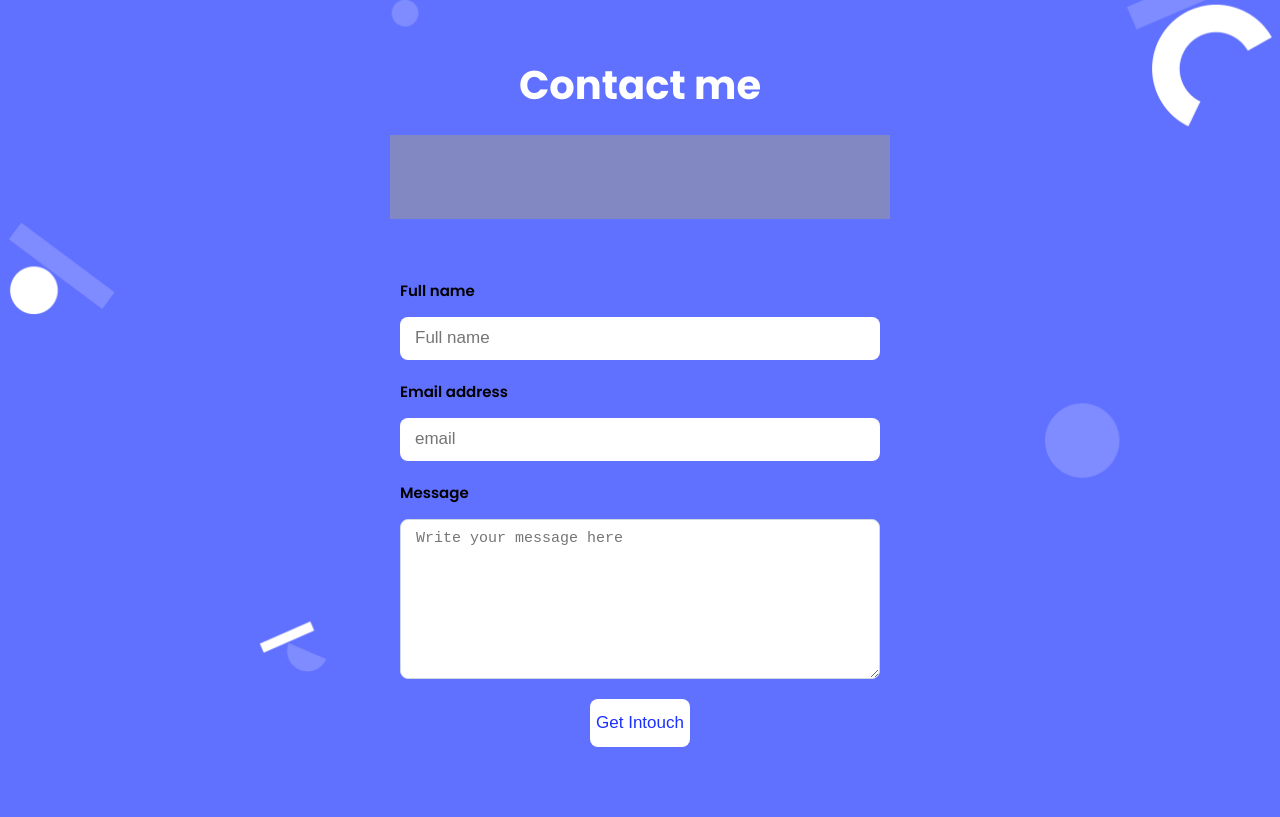
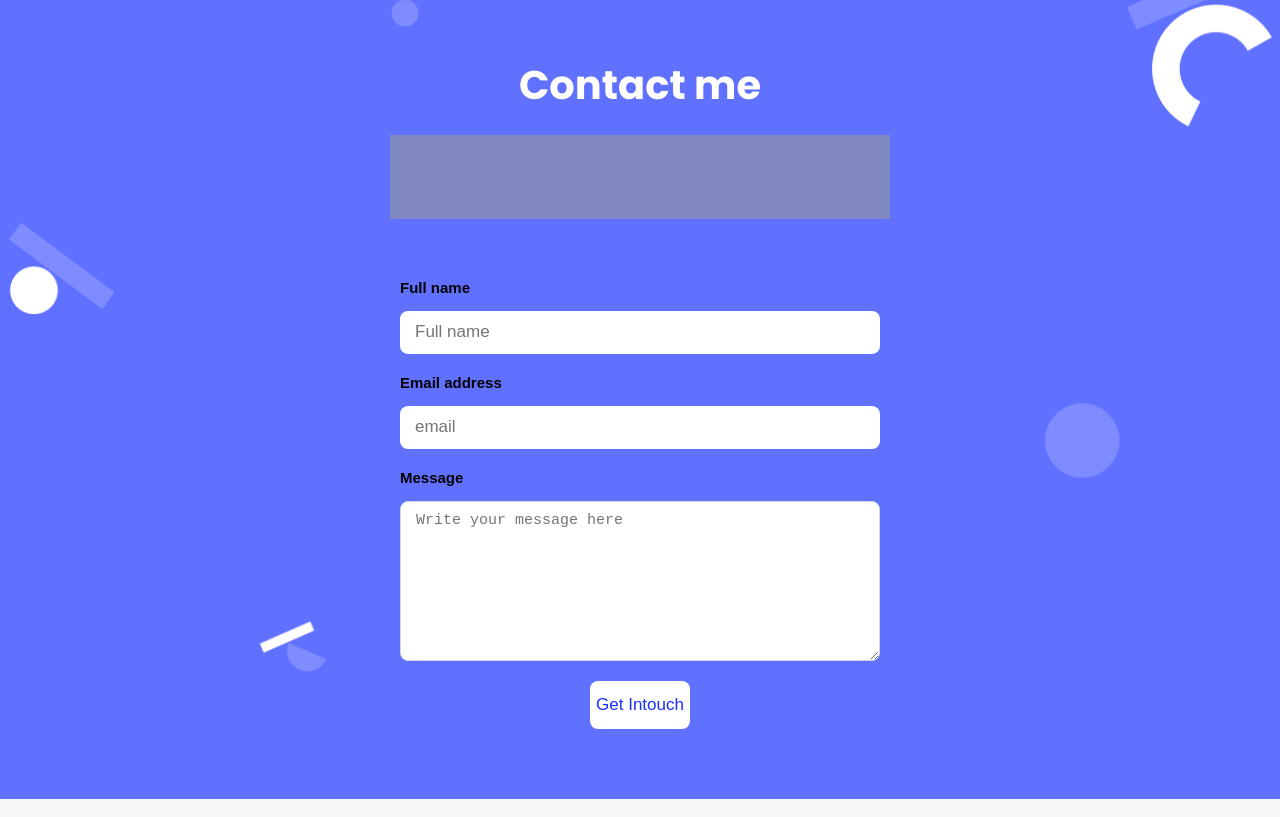
Before and after one commit to Oscah01/Personal-Portfolio, a website: page index.html in a window 1280 px wide. Shown: the part 3993-4810 px from the top of the page. Drawn offline with Linux system fonts and the light colour scheme.

Commit message:
change sansserif in .fullname class

```diff
--- a/style.css
+++ b/style.css
@@ -510,7 +510,7 @@ header > .logo {
 .full-name {
   padding-bottom: 15px;
   font-weight: 600;
-  font-family: 'poppins';
+  font-family: sans-serif;
 }
 
 @media (min-width: 768px) {
```
